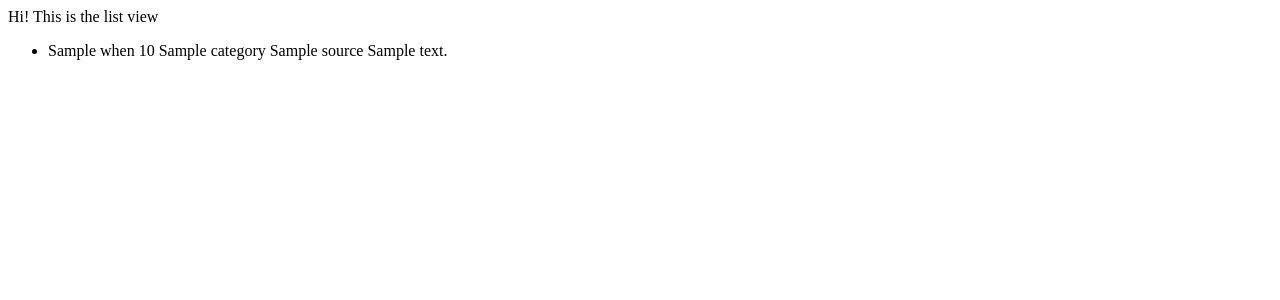
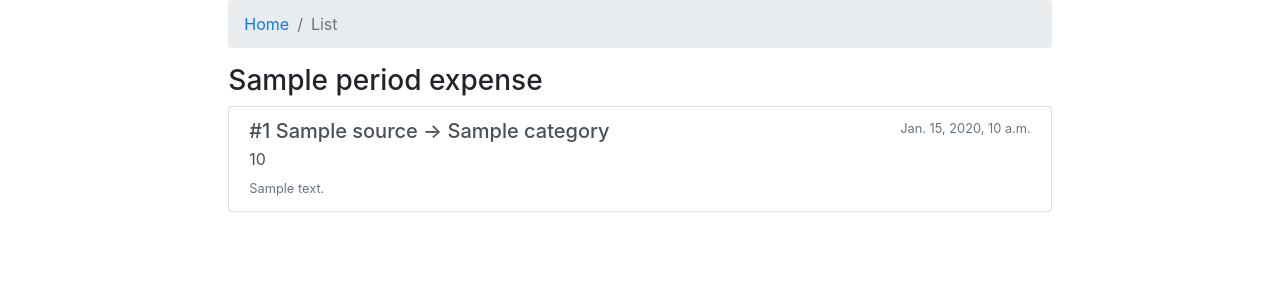
Before and after one commit to angelsenra/cashflow, a Django app: template backend/expenses/templates/expenses/list.html in a window 1280 px wide. Shown: the top 300 px of the page. Run offline with Django 4.2, Linux system fonts and the light colour scheme; the template is opened without the code that fills it: most values are stand-ins (such as "Sample title", 1, 10 or a date in 2020); some libraries are stand-ins or nearby versions.

Commit message:
Add stylized list view

```diff
--- a/backend/expenses/templates/expenses/base_bootstrap.html
+++ b/backend/expenses/templates/expenses/base_bootstrap.html
@@ -1,5 +1,6 @@
 <!doctype html>
 <html lang="en">
+
 <head>
   <!-- Required meta tags -->
   <meta charset="utf-8">
@@ -10,10 +11,19 @@
 
   <title>{% block title %}My amazing site{% endblock %}</title>
 </head>
+
 <body>
+  <div class="container-fluid">
+    <div class="row">
+      <div class="col-2">
+      </div>
+      <div class="col-8">
         {% block content %}
         This is where the content goes.
         {% endblock %}
+      </div>
+    </div>
+  </div>
 
   <!-- Optional JavaScript -->
   <!-- jQuery first, then Popper.js, then Bootstrap JS -->
@@ -21,4 +31,5 @@
   <script src="https://cdn.jsdelivr.net/npm/popper.js@1.12.9/dist/umd/popper.min.js" integrity="sha384-ApNbgh9B+Y1QKtv3Rn7W3mgPxhU9K/ScQsAP7hUibX39j7fakFPskvXusvfa0b4Q" crossorigin="anonymous"></script>
   <script src="https://cdn.jsdelivr.net/npm/bootstrap@4.0.0/dist/js/bootstrap.min.js" integrity="sha384-JZR6Spejh4U02d8jOt6vLEHfe/JQGiRRSQQxSfFWpi1MquVdAyjUar5+76PVCmYl" crossorigin="anonymous"></script>
 </body>
+
 </html>
--- a/backend/expenses/templates/expenses/list.html
+++ b/backend/expenses/templates/expenses/list.html
@@ -1,13 +1,28 @@
-Hi! This is the list view
+{% extends "expenses/base_bootstrap.html" %}
 
-<ul>
-  {% for when, amount, category, source, notes in value_rows %}
-  <li>
-    {{ when }}
-    {{ amount }}
-    {{ category }}
-    {{ source }}
-    {{ notes }}
-  </li>
+{% block title %}My amazing list{% endblock %}
+
+{% block content %}
+<nav>
+  <ol class="breadcrumb">
+    <li class="breadcrumb-item"><a href="{% url 'expenses:table' %}">Home</a></li>
+    <li class="breadcrumb-item active">List</li>
+  </ol>
+</nav>
+
+{% for period_expenses in periods_expenses %}
+<h3>{{ period_expenses.period_name }}</h3>
+<ul class="list-group">
+  {% for period_expense in period_expenses.period_expenses %}
+  <a href="#" class="list-group-item list-group-item-action flex-column align-items-start">
+    <div class="d-flex w-100 justify-content-between">
+      <h5 class="mb-1">#{{ period_expense.number }} {{ period_expense.expense.source }} -> {{ period_expense.expense.category.name }}</h5>
+      <small class="text-muted">{{ period_expense.expense.spent_at }}</small>
+    </div>
+    <p class="mb-1">{{ period_expense.expense_amount }}</p>
+    <small class="text-muted">{{ period_expense.expense.notes }}</small>
+  </a>
   {% endfor %}
 </ul>
+{% endfor %}
+{% endblock %}
--- a/backend/expenses/urls.py
+++ b/backend/expenses/urls.py
@@ -5,6 +5,6 @@ from . import views
 app_name = "expenses"
 urlpatterns = [
     path("", views.index, name="index"),
-    path("table/", views.table, name="table"),
-    path("list/", views.list_, name="list"),
+    path("p/4jl192o02/overview/?collapsed=828391,987298", views.table, name="table"),
+    path("p/4jl192o02/expenses/?filter=yeo", views.list_, name="list"),
 ]
```
Also changed, not shown: backend/expenses/templates/expenses/table.html (+7 -0 lines), backend/expenses/views.py (+21 -15 lines). Lines whose indentation alone changed are shown as unchanged.
